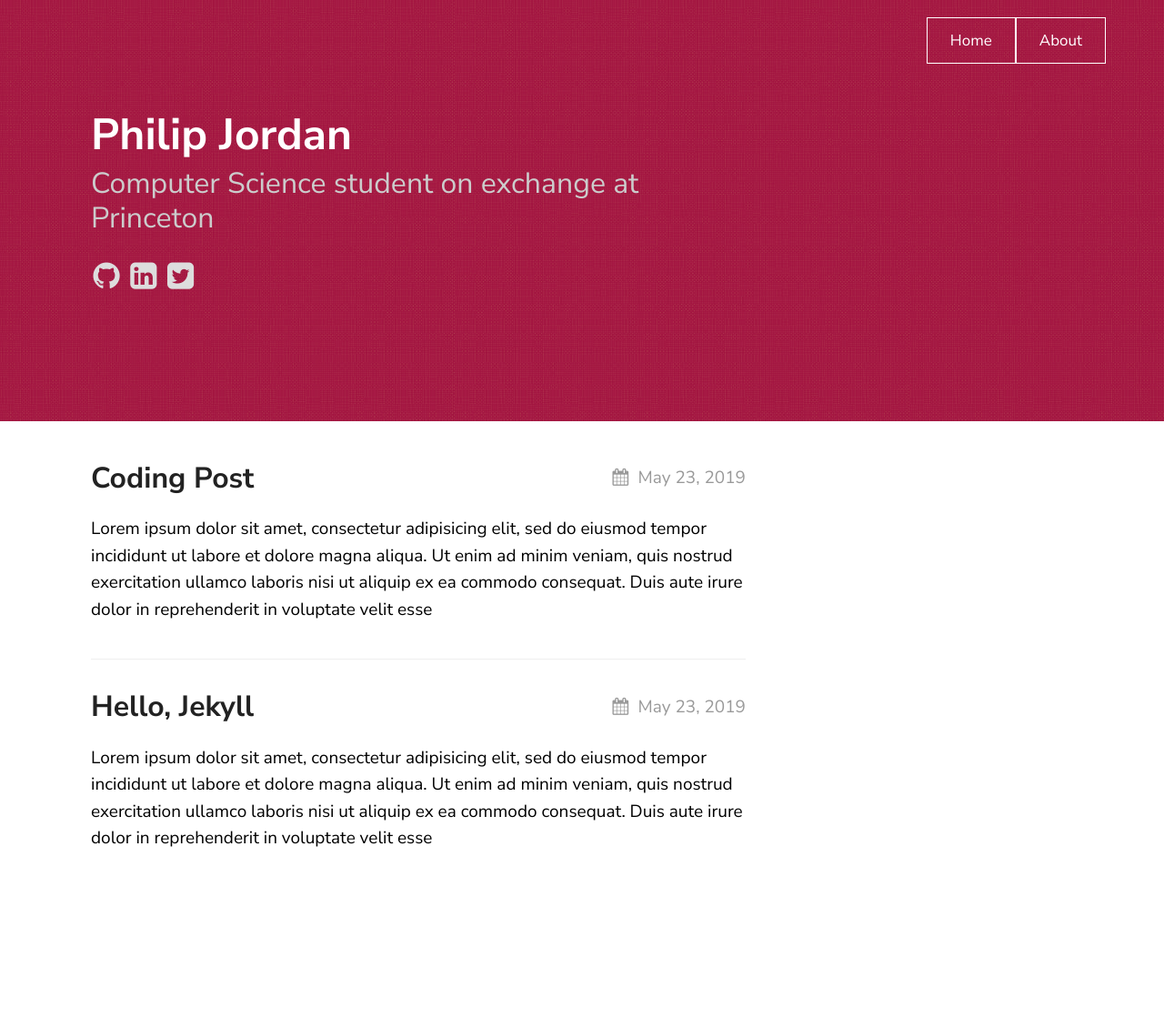
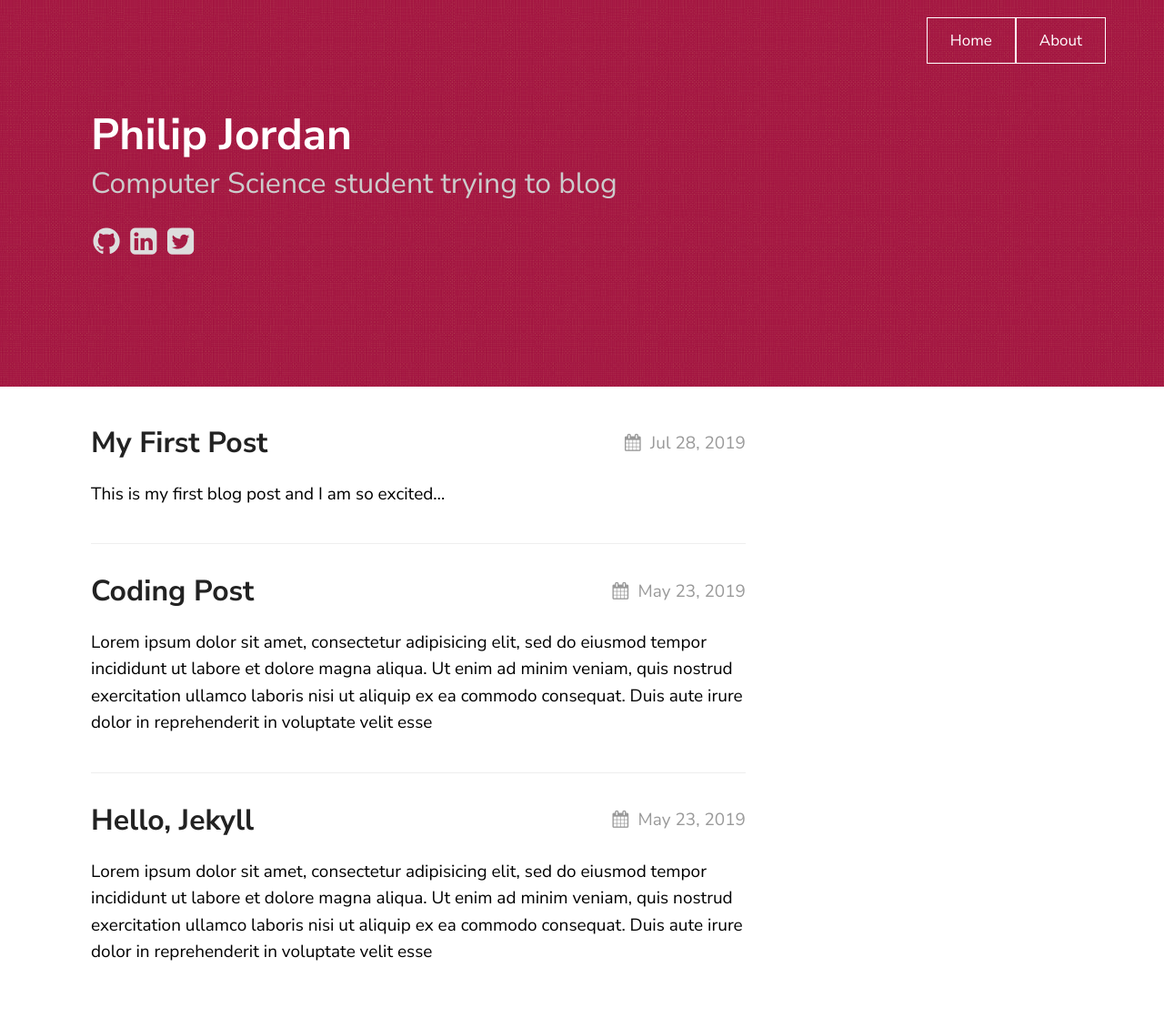
Before and after one commit to pcjordan/pcjordan.github.io, a Jekyll site: the page built from index.md, in a window 1280 px wide. Shown: the whole page at 91% size. Built offline with Jekyll 4.4.1, drawn with Linux system fonts in a browser that asks for light colours; before the commit the page ends 1006 px from its top, so only the background shows below that.

Commit message:
first post

```diff
--- a/_config.yml
+++ b/_config.yml
@@ -16,7 +16,7 @@ sass:
 permalink: /posts/:title/
 texture:
   title: Philip Jordan
-  tagline: Computer Science student on exchange at Princeton
+  tagline: Computer Science student trying to blog
   date_format: "%b %-d, %Y"
   style: red
   showNav: true
--- /dev/null
+++ b/_posts/2019-07-28-first-post.md
@@ -0,0 +1,13 @@
+---
+layout: post
+title:  "My First Post"
+date:   2019-07-28 11:12:00 +0200
+---
+
+This is my first blog post and I am so excited...
+
+Some random photo:
+
+![random photo](https://lh3.googleusercontent.com/CJimS3NRw0pknWwNvZukXdtLpg41AjMoYZ76sHVq3Oa7ww2X7NI54rBPq8g8JZ1ud2JdEAOpoFoJZSY3CqW-jEoUmc-J7zLR45wZWiwhQu9H65cKu9TmMfVIelsUs-TD8XIVeIdp9qQ=w2400)
+
+Hope you liked it!
```
Also changed, not shown: 3 other files.
